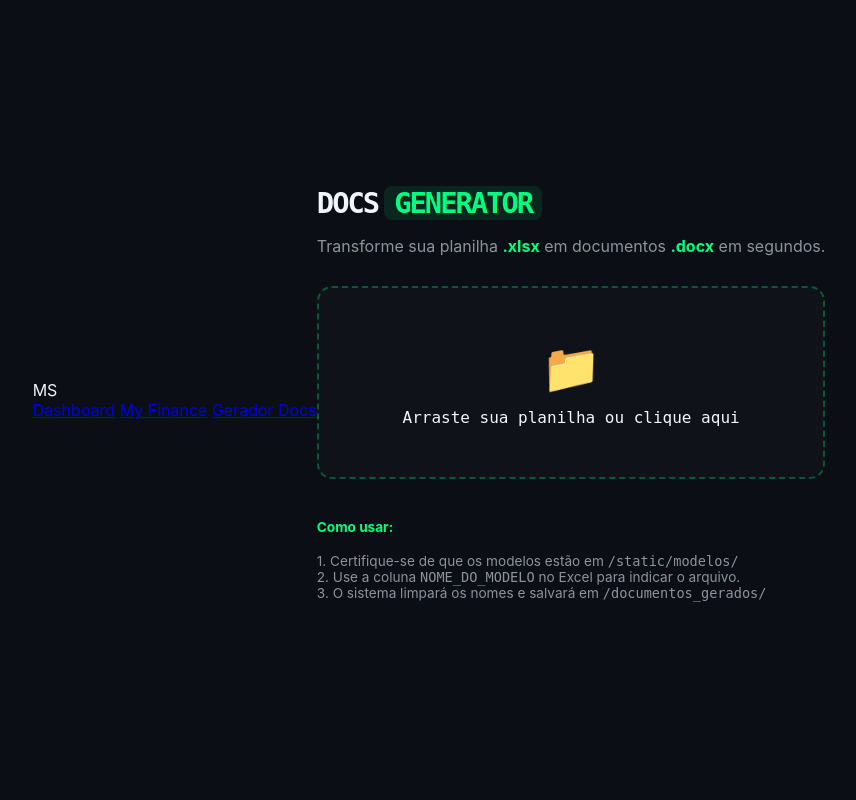
After one commit to bcmmarra/marrastack, a Flask app: page /dashboard/docs in a window 1280 px wide. The commit adds this page. Shown: the whole page, without its empty margins (211-1067 px from the left). Run offline with Flask 3, Linux system fonts and the light colour scheme.

Commit message:
gerador de documentos

```diff
--- a/app.py
+++ b/app.py
@@ -1,10 +1,15 @@
-from flask import Flask, render_template, request, redirect, url_for, session
+import os
+
+from flask import Flask, render_template, request, flash, redirect, url_for, session
 from models import LeadModel
+from models import DocumentService
+
 
 app = Flask(__name__)
-app.secret_key = 'chave_secreta_marra_stack' # Necessário para usar sessões
+app.secret_key = "marra_secret_key" # Para exibir mensagens de feedback
 
 lead_service = LeadModel()
+doc_service = DocumentService()
 
 @app.route('/')
 def index():
@@ -45,5 +50,67 @@ def admin_logout():
     session.pop('admin_logado', None)
     return redirect(url_for('home'))
 
+@app.route('/docs/gerar', methods=['GET', 'POST'])
+def view_gerador_docs():
+    if request.method == 'POST':
+        file = request.files.get('planilha')
+        if file:
+            # Salva temporariamente
+            temp_path = os.path.join('uploads', file.filename)
+            file.save(temp_path)
+
+            # Chama o Model para processar
+            arquivos_criados = doc_service.gerar_lote(temp_path)
+
+            return render_template('docs_resultado.html', arquivos=arquivos_criados)
+
+    return render_template('docs_home.html')
+
+@app.route('/docs/testar', methods=['POST'])
+def testar_gerador():
+    file = request.files.get('planilha')
+    if file:
+        # Salva o Excel na pasta uploads
+        caminho_temp = os.path.join('uploads', file.filename)
+        file.save(caminho_temp)
+
+        # Executa a automação
+        resultado = doc_service.gerar_lote(caminho_temp)
+
+        return f"✅ Sucesso! {len(resultado)} documentos gerados na pasta /documentos_gerados"
+    return "❌ Nenhum arquivo enviado.", 400
+
+
+@app.route('/dashboard/docs')
+def docs_dashboard():
+    # Rota para exibir a interface de upload
+    return render_template('docs/gerador.html')
+
+@app.route('/docs/processar', methods=['POST'])
+def processar_docs():
+    if 'planilha' not in request.files:
+        flash("Nenhum arquivo enviado!", "erro")
+        return redirect(url_for('docs_dashboard'))
+
+    file = request.files['planilha']
+
+    if file.filename == '':
+        flash("Selecione um arquivo .xlsx", "erro")
+        return redirect(url_for('docs_dashboard'))
+
+    # Salva e Processa
+    temp_path = os.path.join('uploads', file.filename)
+    file.save(temp_path)
+
+    resultado = doc_service.gerar_lote(temp_path)
+
+    flash(f"Sucesso! {len(resultado)} documentos gerados.", "sucesso")
+    return render_template('docs/resultado.html', arquivos=resultado)
+
+
+
+
+
+
 if __name__ == '__main__':
     app.run(debug=True)
--- a/static/css/style.css
+++ b/static/css/style.css
@@ -53,9 +53,20 @@ body {
     border-radius: 4px;
 }
 
-.icon-bar-1 { width: 40px; opacity: 1; }
-.icon-bar-2 { width: 30px; opacity: 0.7; }
-.icon-bar-3 { width: 20px; opacity: 0.4; }
+.icon-bar-1 {
+    width: 40px;
+    opacity: 1;
+}
+
+.icon-bar-2 {
+    width: 30px;
+    opacity: 0.7;
+}
+
+.icon-bar-3 {
+    width: 20px;
+    opacity: 0.4;
+}
 
 .logo-text {
     display: flex;
@@ -66,7 +77,10 @@ body {
     letter-spacing: -2px;
 }
 
-.logo-text .marra { color: var(--pure-white); }
+.logo-text .marra {
+    color: var(--pure-white);
+}
+
 .logo-text .stack {
     color: var(--cyber-green);
     background: rgba(0, 255, 127, 0.1);
@@ -85,8 +99,15 @@ body {
 }
 
 @keyframes blink {
-    from, to { opacity: 1; }
-    50% { opacity: 0; }
+
+    from,
+    to {
+        opacity: 1;
+    }
+
+    50% {
+        opacity: 0;
+    }
 }
 
 .status-tag {
@@ -136,7 +157,8 @@ body {
     color: var(--bg-color);
     border: none;
     padding: 12px 25px;
-    font-weight: 700;
+    font-family: var(--font-mono);
+    font-weight: bold;
     border-radius: 8px;
     cursor: pointer;
 }
@@ -158,3 +180,31 @@ strong {
     color: #333;
     letter-spacing: 4px;
 }
+
+
+
+:root {
+    --bg-color: #0b0e14;
+    --surface-color: #161b22;
+    --cyber-green: #00ff7f;
+    --pure-white: #f0f6fc;
+    --ash-gray: #8b949e;
+    --font-mono: 'JetBrains Mono', monospace;
+}
+
+body {
+    background-color: var(--bg-color);
+    color: var(--pure-white);
+    font-family: 'Inter', sans-serif;
+}
+
+.btn-stack {
+    background: var(--cyber-green);
+    color: var(--bg-color);
+    border: none;
+    padding: 10px 20px;
+    font-family: var(--font-mono);
+    font-weight: bold;
+    cursor: pointer;
+    border-radius: 5px;
+}
--- /dev/null
+++ b/templates/docs/gerador.html
@@ -0,0 +1,50 @@
+{% extends "layouts/base.html" %}
+
+{% block content %}
+<div class="admin-container">
+    <div class="logo-text" style="font-size: 1.8rem; margin-bottom: 10px;">
+        <span class="marra">DOCS</span><span class="stack">GENERATOR</span>
+    </div>
+    <p style="color: var(--ash-gray); margin-bottom: 30px;">
+        Transforme sua planilha <strong>.xlsx</strong> em documentos <strong>.docx</strong> em segundos.
+    </p>
+
+    <div class="upload-box">
+        <form action="/docs/processar" method="POST" enctype="multipart/form-data">
+            <label for="planilha" class="drop-zone">
+                <span class="icon">📁</span>
+                <span class="text">Arraste sua planilha ou clique aqui</span>
+                <input type="file" name="planilha" id="planilha" accept=".xlsx" hidden onchange="this.form.submit()">
+            </label>
+        </form>
+    </div>
+
+    <div class="instructions" style="margin-top: 40px; text-align: left; font-size: 0.85rem;">
+        <h4 style="color: var(--cyber-green);">Como usar:</h4>
+        <ul style="list-style: none; padding: 0; color: var(--ash-gray);">
+            <li>1. Certifique-se de que os modelos estão em <code>/static/modelos/</code></li>
+            <li>2. Use a coluna <code>NOME_DO_MODELO</code> no Excel para indicar o arquivo.</li>
+            <li>3. O sistema limpará os nomes e salvará em <code>/documentos_gerados/</code></li>
+        </ul>
+    </div>
+</div>
+
+<style>
+    .upload-box {
+        border: 2px dashed rgba(0, 255, 127, 0.3);
+        border-radius: 15px;
+        padding: 50px;
+        text-align: center;
+        transition: 0.3s;
+        background: rgba(255, 255, 255, 0.02);
+    }
+    .upload-box:hover {
+        border-color: var(--cyber-green);
+        background: rgba(0, 255, 127, 0.05);
+        cursor: pointer;
+    }
+    .drop-zone { display: block; cursor: pointer; }
+    .drop-zone .icon { font-size: 3rem; display: block; margin-bottom: 10px; }
+    .drop-zone .text { color: var(--pure-white); font-family: var(--font-mono); }
+</style>
+{% endblock %}
```
Also changed, not shown: models.py (+34 -0 lines), templates/docs/resultado.html (added, +29 -0 lines), templates/docs_home.html (added, +12 -0 lines), static/js/main.js (added), 2 other files.
